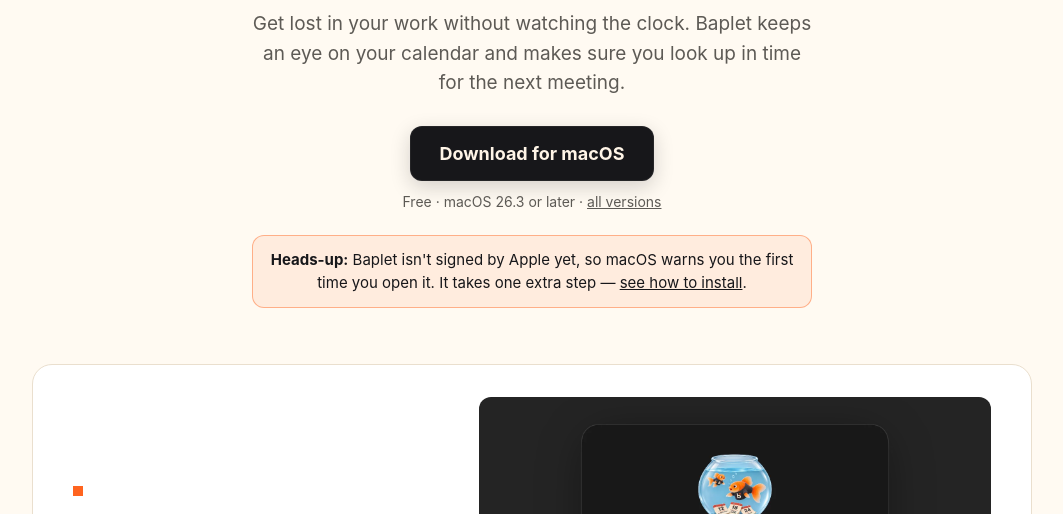
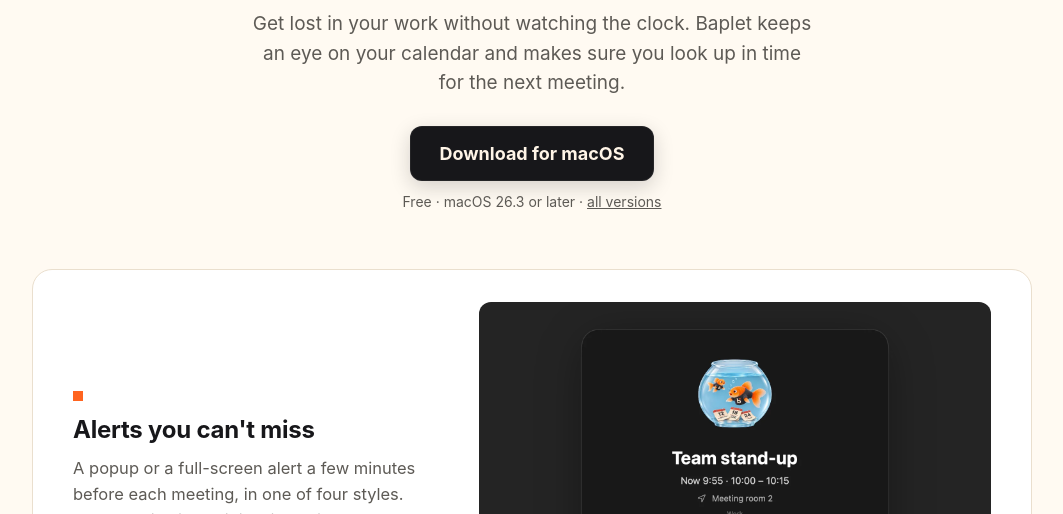
Before and after one commit to konkord-io/baplet, a plain HTML site: page site/index.html in a window 1280 px wide. Shown: the part 586-1100 px from the top of the page, without its empty margins (108-1171 px from the left). Drawn offline with Linux system fonts and the light colour scheme.

Commit message:
Homepage: drop the unsigned-app notice, the docs cover it

```diff
--- a/site/index.html
+++ b/site/index.html
@@ -30,7 +30,6 @@
         <a class="button" href="https://github.com/konkord-io/baplet/releases/latest/download/Baplet.dmg">Download for macOS</a>
         <span class="cta-note">Free · macOS 26.3 or later · <a href="https://github.com/konkord-io/baplet/releases">all versions</a></span>
       </div>
-      <p class="notice"><strong>Heads-up:</strong> Baplet isn't signed by Apple yet, so macOS warns you the first time you open it. It takes one extra step — <a href="docs.html#install">see how to install</a>.</p>
     </section>
 
     <section class="features" aria-label="Features">
--- a/site/style.css
+++ b/site/style.css
@@ -97,16 +97,6 @@ h1 {
 }
 
 .cta-note { color: var(--muted); font-size: 14px; }
-
-.notice {
-  max-width: 560px;
-  margin: 22px auto 0;
-  padding: 12px 16px;
-  border-radius: 12px;
-  border: 1px solid color-mix(in srgb, var(--accent) 45%, transparent);
-  background: color-mix(in srgb, var(--accent) 9%, transparent);
-  font-size: 15px;
-}
 
 .why {
   padding: 14px 18px;
```
Also changed, not shown: 1 other file.
